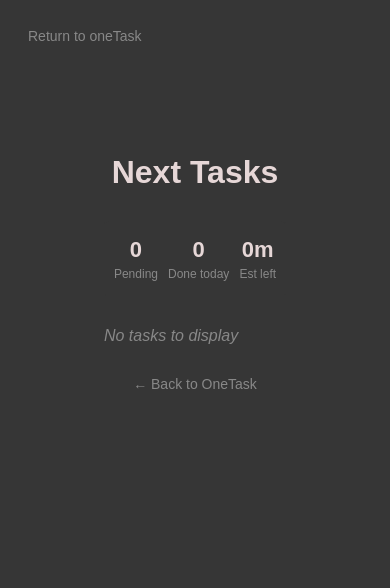
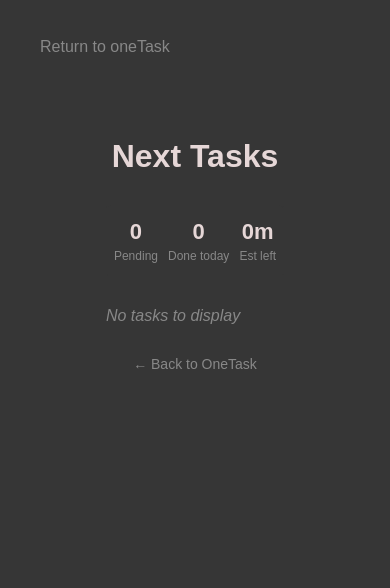
Before and after one commit to porterbhall/oneTask, a Flask app: page /list in a window 390 px wide. Shown: the top 588 px of the page. Run offline with Flask 3, Linux system fonts and the light colour scheme.

Commit message:
Touch-style the combined stats + list screen (ON-77)
Adds the missing viewport meta tag to list.html (same fix as ON-73 for
task.html — without it the mobile breakpoint can't engage on a real
phone) and enlarges the top-left "Return to oneTask" link, task rows,
and stats header into proper touch targets.

Placed the new rules in their own media query block after the base
.list-* rules rather than inside the earlier breakpoint blocks, since
those come before the base rules in file order and would otherwise
lose the cascade — the same class of bug fixed in ON-74.

Desktop is unaffected outside the existing mobile breakpoint.

```diff
--- a/static/css/style.css
+++ b/static/css/style.css
@@ -917,6 +917,33 @@ body {
     color: #c2c2c2;
 }
 
+/* Touch-styling for the combined stats+list screen (ON-77). Placed after
+   the base .list-* rules above (not inside the earlier breakpoint blocks)
+   so the cascade actually applies on mobile — see ON-74's lesson on this. */
+@media (max-width: 768px), (max-height: 500px) and (orientation: landscape) {
+    .list-link {
+        font-size: 16px;
+        padding: 10px 12px;
+        min-height: 24px;
+    }
+
+    .list-container {
+        padding: 24px 16px;
+    }
+
+    .list-task-row {
+        padding: 14px 12px;
+        min-height: 44px;
+        box-sizing: border-box;
+    }
+
+    .list-stats-header {
+        padding: 14px 8px;
+        min-height: 44px;
+        box-sizing: border-box;
+    }
+}
+
 .clickable-task-id {
     font-family: 'Courier New', monospace;
     font-weight: bold;
--- a/templates/list.html
+++ b/templates/list.html
@@ -3,6 +3,7 @@
 
 <head>
     <title>OneTask - List</title>
+    <meta name="viewport" content="width=device-width, initial-scale=1">
     <link rel="icon" type="image/x-icon" href="{{ url_for('static', filename='favicon.ico') }}">
     <link rel="stylesheet" href="../static/css/style.css">
 </head>
```
